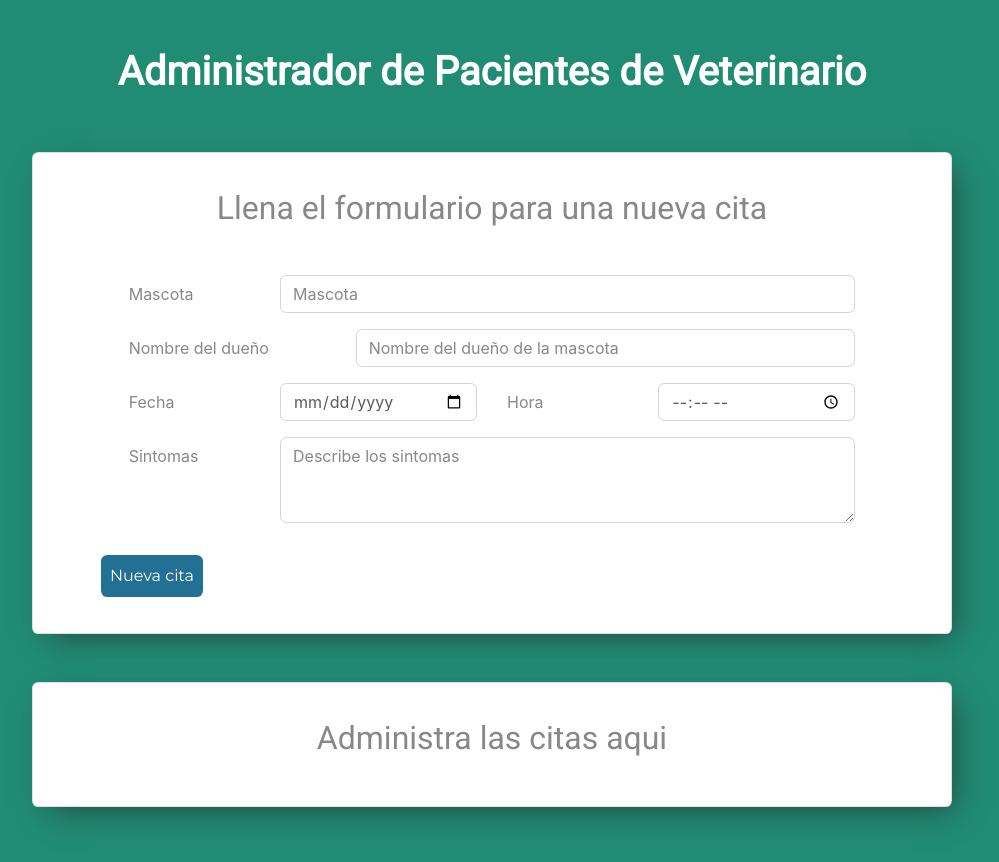
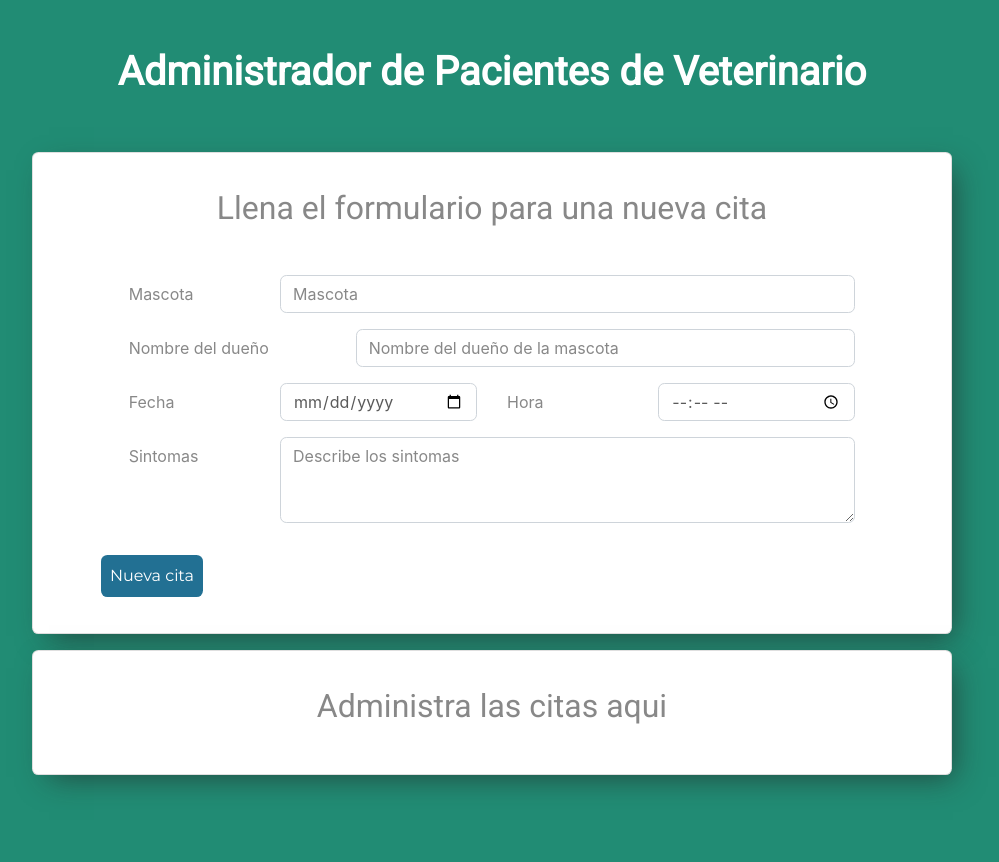
Before and after one commit to CesarRivasP/vet-admin, a React (Create React App) app: page / in a window 1280 px wide. Shown: the top 862 px of the page, without its empty margins (148-1147 px from the left). Built offline with nearby package versions, Linux system fonts and the light colour scheme.

Commit message:
change margin top for appointment list

```diff
--- a/src/App.js
+++ b/src/App.js
@@ -64,7 +64,7 @@ class App extends Component {
           <div className="col-md-10 mx-auto">
             <NewAppoitment createNewAppointment={this.createNewAppointment} />
           </div>
-          <div className="mt-5 col-md-10 mx-auto">
+          <div className="mt-3 col-md-10 mx-auto">
             <AppointmentList appointments={this.state.appointments} deleteAppointment={this.deleteAppointment} />
           </div>
         </div>
```
